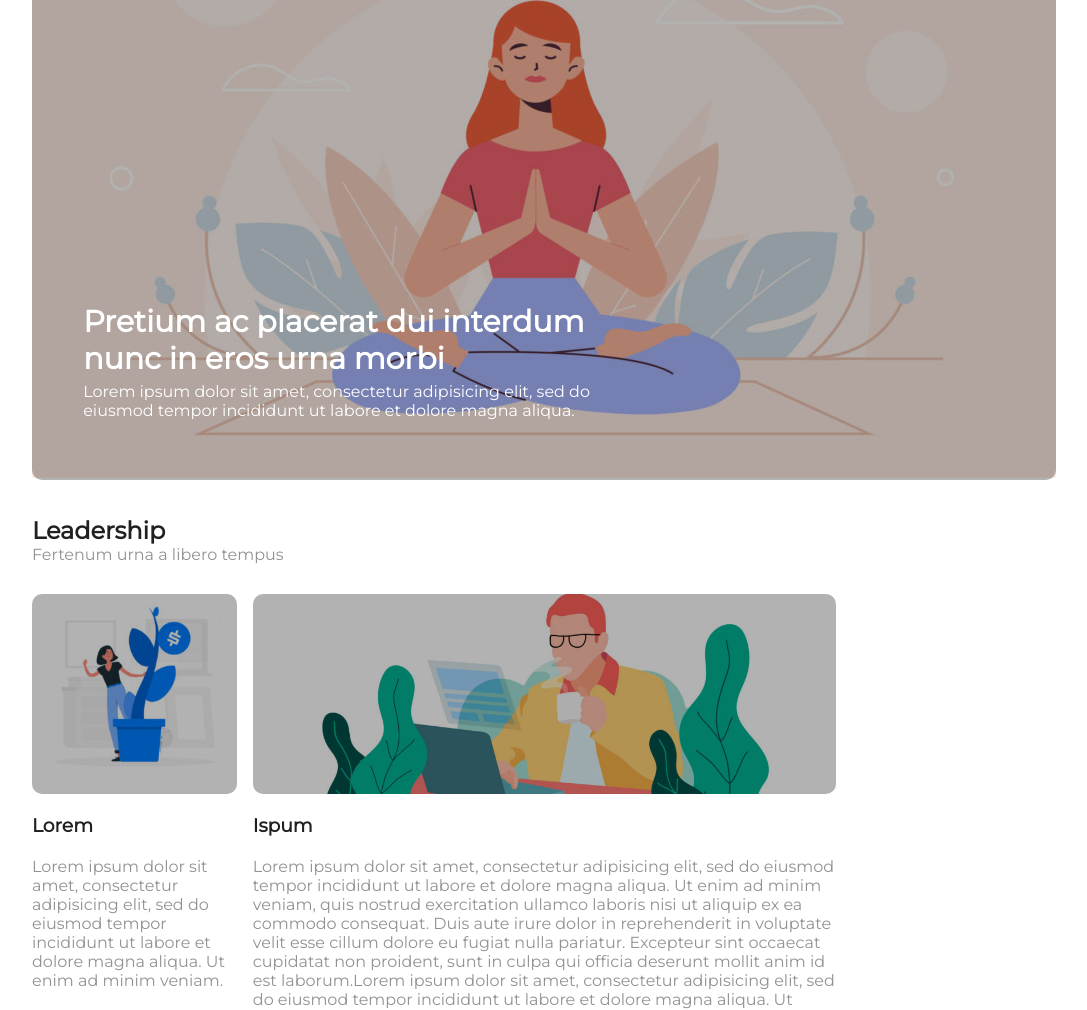
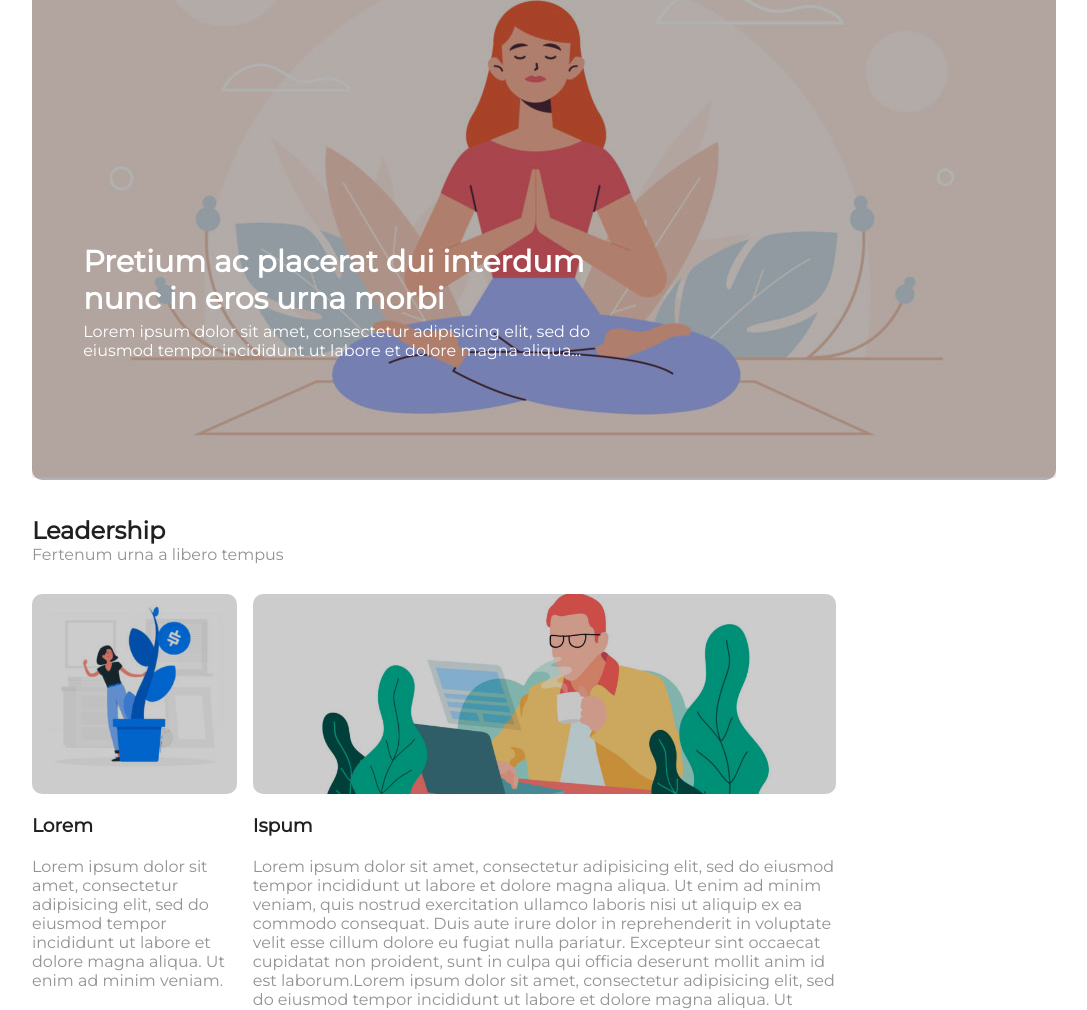
Before and after one commit to filippogarota96/htmlcss-wp, a plain HTML site: page index.html in a window 1280 px wide. Shown: the part 323-1333 px from the top of the page, without its empty margins (96-1183 px from the left). Drawn offline with Linux system fonts and the light colour scheme.

Commit message:
Risultato finale

```diff
--- a/css/style.css
+++ b/css/style.css
@@ -77,7 +77,8 @@ header a {
   width: 50%;
   position: absolute;
   left: 5%;
-  bottom: 10%;
+  bottom: 20%;
+  text-shadow:
 }
 
 .banner-text p {
@@ -93,11 +94,7 @@ header a {
   font-weight: bold;
 }
 
-
-
-/* sitilizzazione del banner */
-
-
+/* /sitilizzazione del banner */
 /* stile della sezione leadership */
 
 .leadership {
@@ -105,8 +102,6 @@ header a {
   margin-top: 25px;
   margin-bottom: 10px;
 }
-
-
 
 .clearfix ::after {
   clear: both;
@@ -145,13 +140,12 @@ header a {
   object-fit: cover;
   border-radius: 10px;
 }
-
-
 .col-center {
   width: 57%;
   float: left;
   margin: 0 16px;
 }
+
 .col-center img {
   width: 100%;
   height: 200px;
@@ -171,6 +165,7 @@ header a {
   z-index: 0
 
 }
+
 .immagini-opache .overlay {
   width: 100%;
   height: 200px;
@@ -181,8 +176,9 @@ header a {
   left: 0;
   right: 0;
   bottom: 0;
-  background-color: rgba(0,0,0,0.3);
+  background-color: rgba(0,0,0,0.2);
 }
+
 .immagini-opache {
   height: 200px;
 }
@@ -197,9 +193,7 @@ header a {
 }
 
 /* stile della sezione leadership */
-
 /* /Sezioni */
-
 /* footer */
 
 footer {
@@ -215,5 +209,4 @@ footer {
   font-size: 20px;
   color: red;
 }
-
 /* /footer */
--- a/index.html
+++ b/index.html
@@ -38,7 +38,7 @@
           <div class="overlay"></div>
           <div class="banner-text">
             <p>Pretium ac placerat dui interdum nunc in eros urna morbi<p>
-            <p>Lorem ipsum dolor sit amet, consectetur adipisicing elit, sed do eiusmod tempor incididunt ut labore et dolore magna aliqua.</p>
+            <p>Lorem ipsum dolor sit amet, consectetur adipisicing elit, sed do eiusmod tempor incididunt ut labore et dolore magna aliqua...</p>
           </div>
 
         </section>
@@ -53,26 +53,31 @@
           <div class="row clearfix">
             <div class="col col-left">
               <div class="immagini-opache">
+                <!-- stile immagine e overlay -->
                 <img src="img/img-1.jpg" alt="">
                 <div class="overlay"></div>
               </div>
+                <!-- /stile immagine e overlay -->
               <h3>Lorem</h3>
               <p>Lorem ipsum dolor sit amet, consectetur adipisicing elit, sed do eiusmod tempor incididunt ut labore et dolore magna aliqua. Ut enim ad minim veniam.</p>
-
             </div>
             <div class="col col-center">
+              <!-- stile immagine e overlay -->
               <div class="immagini-opache">
                 <img src="img/banner-2.jpg" alt="banner2">
                 <div class="overlay"></div>
               </div>
+              <!-- stile immagine e overlay -->
               <h3>Ispum</h3>
               <p>Lorem ipsum dolor sit amet, consectetur adipisicing elit, sed do eiusmod tempor incididunt ut labore et dolore magna aliqua. Ut enim ad minim veniam, quis nostrud exercitation ullamco laboris nisi ut aliquip ex ea commodo consequat. Duis aute irure dolor in reprehenderit in voluptate velit esse cillum dolore eu fugiat nulla pariatur. Excepteur sint occaecat cupidatat non proident, sunt in culpa qui officia deserunt mollit anim id est laborum.Lorem ipsum dolor sit amet, consectetur adipisicing elit, sed do eiusmod tempor incididunt ut labore et dolore magna aliqua. Ut enim ad minim veniam, quis nostrud exercitation ullamco laboris nisi ut aliquip ex ea commodo consequat. Duis aute irure dolor in reprehenderit in voluptate velit esse cillum dolore eu fugiat nulla pariatur. Excepteur sint occaecat cupidatat non proident, sunt in culpa qui officia deserunt mollit anim id est laborum.</p>
             </div>
             <div class="col col-right">
+              <!-- stile immagine e overlay -->
               <div class="immagini-opache">
                 <img src="img/img-3.jpg" alt="img3">
                 <div class="overlay"></div>
               </div>
+              <!-- /stile immagine e overlay -->
               <h3>Lorem</h3>
               <p>Lorem ipsum dolor sit amet, consectetur adipisicing elit, sed do eiusmod tempor incididunt ut labore et dolore magna aliqua. Ut enim ad minim veniam.</p>
             </div>
```
